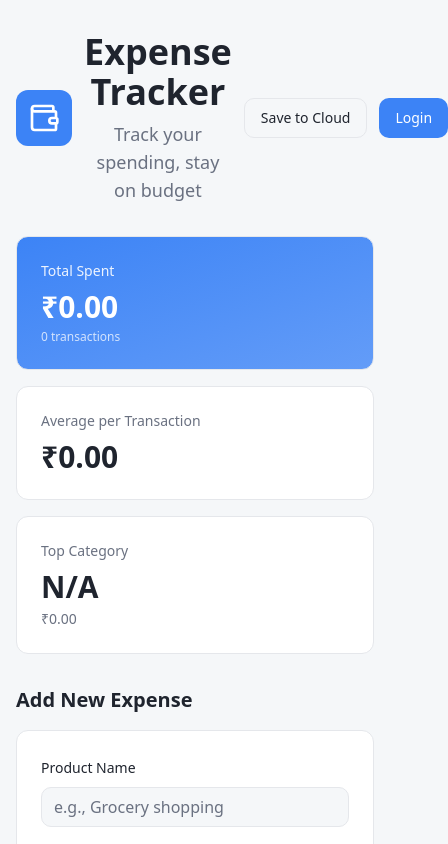
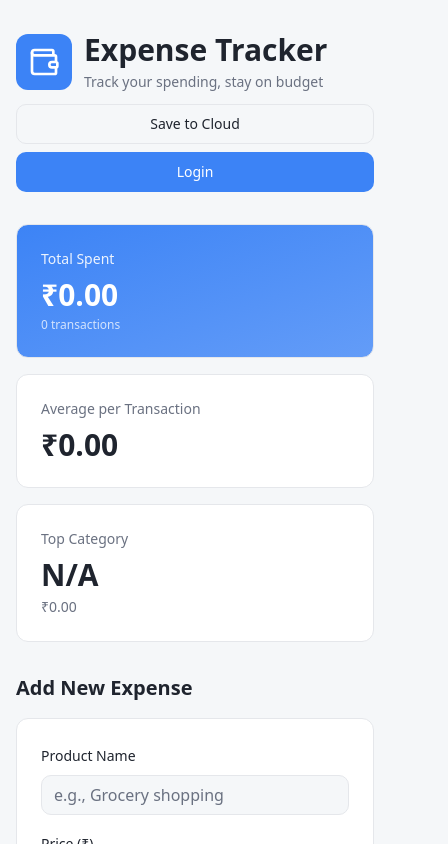
Before and after one commit to raza-abidii/spending-tracker, a React (Vite) app: page / in a window 390 px wide. Shown: the top 844 px of the page, 448 px wide, since content can reach past the window. Built offline with nearby package versions, Linux system fonts and the light colour scheme; no server answers; the HTML template or start-up script is replaced by a standard one.

Commit message:
mobile ui changes =

```diff
--- a/src/pages/Index.tsx
+++ b/src/pages/Index.tsx
@@ -148,29 +148,29 @@ const Index = () => {
     <div className="min-h-screen bg-background">
       <div className="container mx-auto px-4 py-8 max-w-6xl">
         {/* Header */}
-        <div className="mb-8 text-center">
-          <div className="flex items-center justify-between gap-3 mb-3">
+        <div className="mb-8">
+          <div className="flex flex-col sm:flex-row items-start sm:items-center justify-between gap-3 mb-3">
             <div className="flex items-center gap-3">
               <div className="p-3 bg-primary rounded-xl">
                 <Wallet className="h-8 w-8 text-primary-foreground" />
               </div>
               <div>
-                <h1 className="text-4xl font-bold text-foreground mb-2">Expense Tracker</h1>
-                <p className="text-muted-foreground text-lg">Track your spending, stay on budget</p>
+                <h1 className="text-3xl sm:text-4xl font-bold text-foreground mb-1">Expense Tracker</h1>
+                <p className="text-muted-foreground text-sm sm:text-lg">Track your spending, stay on budget</p>
               </div>
             </div>
 
-            <div className="flex items-center gap-3">
-              <Button variant="outline" onClick={handleSaveToCloud} disabled={syncing}>
+            <div className="flex flex-col sm:flex-row items-stretch sm:items-center gap-2 w-full sm:w-auto">
+              <Button variant="outline" onClick={handleSaveToCloud} disabled={syncing} className="w-full sm:w-auto">
                 {syncing ? "Saving..." : "Save to Cloud"}
               </Button>
 
               {!user ? (
-                <Link to="/login">
-                  <Button>Login</Button>
+                <Link to="/login" className="w-full sm:w-auto">
+                  <Button className="w-full sm:w-auto">Login</Button>
                 </Link>
               ) : (
-                <Button variant="ghost" onClick={async () => { await signOut(); toast.success("Signed out"); }}>
+                <Button variant="ghost" onClick={async () => { await signOut(); toast.success("Signed out"); }} className="w-full sm:w-auto">
                   Logout
                 </Button>
               )}
```
